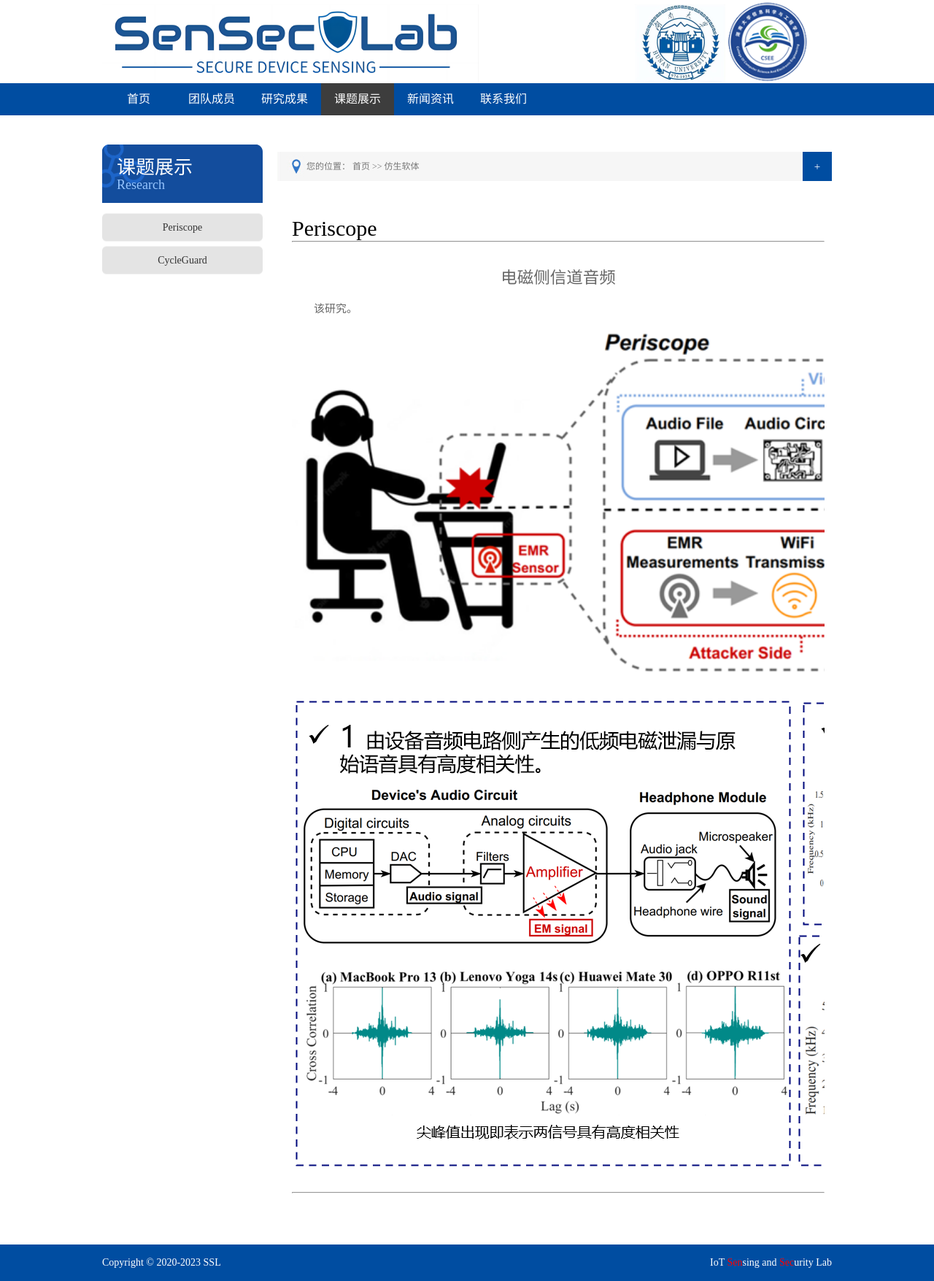
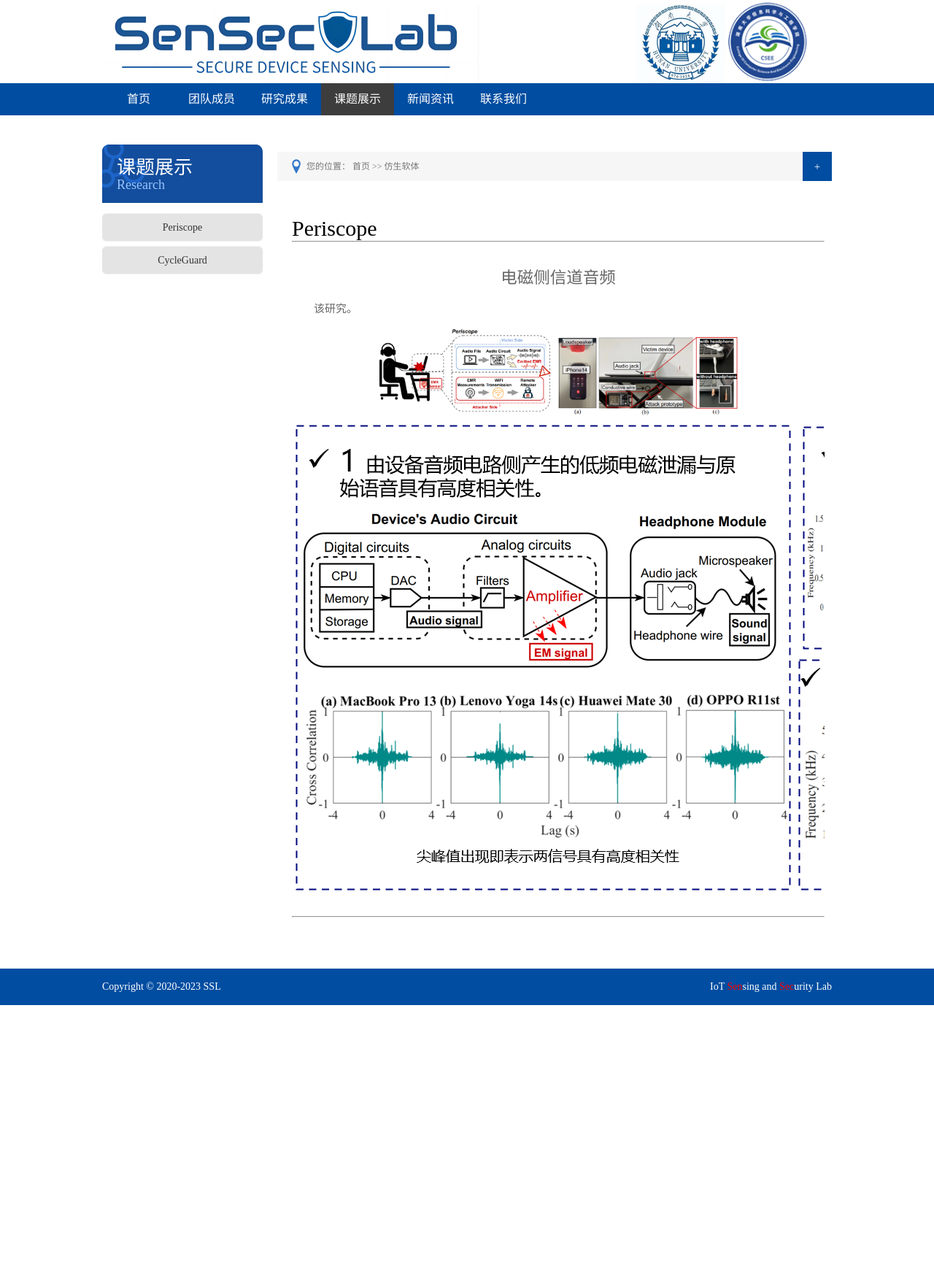
Before and after one commit to senseclab/senseclab.github.io, a Jekyll site: the page built from pages/soft-robotics.html, in a window 1280 px wide. Shown: the whole page at 73% size. Built offline with Jekyll 4.4.1, drawn with Linux system fonts in a browser that asks for light colours; after the commit the page ends 1377 px from its top, so only the background shows below that.

Commit message:
Update soft-robotics.html

```diff
--- a/pages/soft-robotics.html
+++ b/pages/soft-robotics.html
@@ -19,7 +19,7 @@
       <br>
       <p style="text-indent:2em"><a>该研究。</a></p>
       <br>
-      <p align="center"><a><img src="/images/research/Periscope1.png"  height="500" alt="Periscope"/></a></p>
+      <p align="center"><a><img src="/images/research/Periscope1.png" width="500" alt="Periscope"/></a></p>
       <p align="center"><a><img src="/images/research/periscope2.png" alt="Periscope"/></a></p>
       <div style="margin-top:30px"></div>
       <hr>
```
